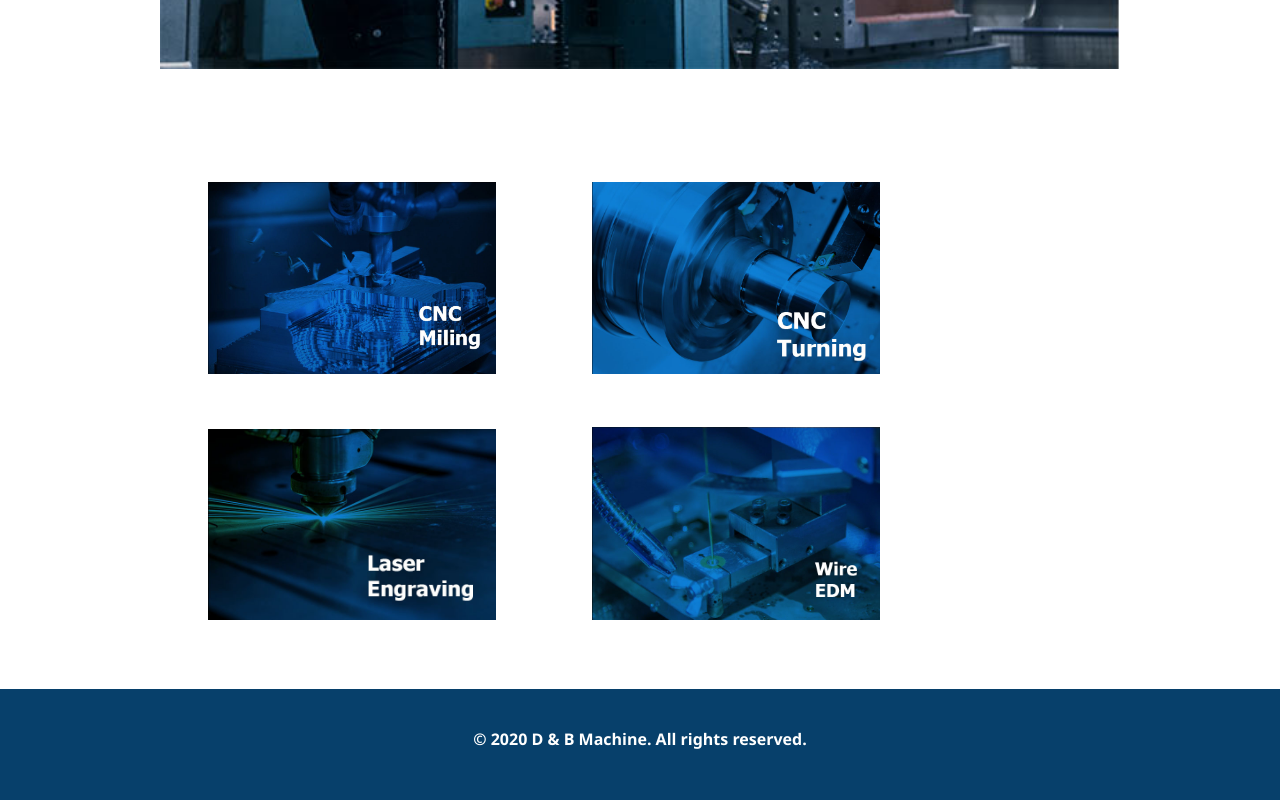
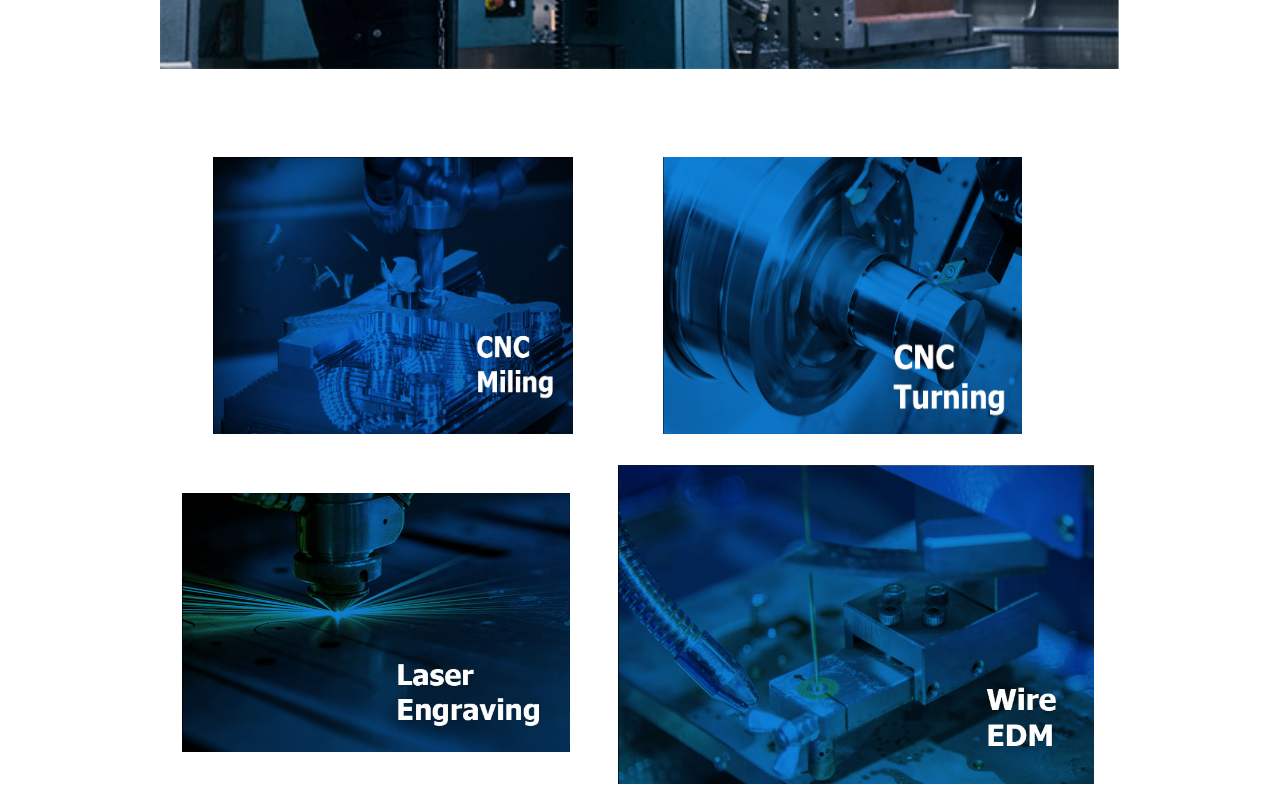
Before and after one commit to irendon1993/dandbwebsite, a React (Create React App) app: page /solutions in a window 1280 px wide. Shown: the part 800-1600 px from the top of the page. Built offline with nearby package versions, Linux system fonts and the light colour scheme.

Commit message:
Trying to clean up solutions menu

```diff
--- a/src/Pages/Solutions.js
+++ b/src/Pages/Solutions.js
@@ -20,11 +20,22 @@ export function Solutions() {
                 <img src={SolutionsBanner}/>
             </section>
             <section className="solutionsMenu">
-                <Link to="/milling"><img src={MillingItem}></img></Link>
-                <Link to="/turning"><img src={TurningItem}></img></Link>
-                <Link to="/laser"><img src={LaserItem}></img></Link>
-                <Link to="/wire"><img src={WireItem}></img></Link>
-
+                <div className="topMenu">
+                    <div>
+                        <Link to="/milling"><img src={MillingItem}></img></Link>
+                    </div>
+                    <div>
+                        <Link to="/turning"><img src={TurningItem}></img></Link>
+                    </div>
+                </div>
+                <div className="bottomMenu">
+                    <div>
+                        <Link to="/laser"><img src={LaserItem}></img></Link>
+                    </div>
+                    <div>
+                        <Link to="/wire"><img src={WireItem}></img></Link>
+                    </div>
+                </div>
             </section>
 
         </div>
--- a/src/Styles/solutions.scss
+++ b/src/Styles/solutions.scss
@@ -1,6 +1,7 @@
 .solutions {
     display: flex;
     flex-direction: column;
+    justify-content: center;
     align-items: center;
     background-color: white;
 
@@ -27,17 +28,45 @@
 
     .solutionsMenu {
         // display: flex;
+        justify-content: center;
+        align-items: center;
         // flex-wrap: wrap;
-        flex-direction: row;
+        // flex-direction: row;
         width: 75%;
         padding-bottom: 5%;
 
-        img {
-            width: 40%;
-            padding-top: 5%;
-            padding-left: 5%;
-            padding-right: 5%;
+        .topMenu {
+            justify-content: center;
+            align-items: center;
+            width: 100%;
+            display: flex;
+            flex-direction: row;
+
+            img {
+                width: 90%;
+                height: 300px;
+                padding-top: 5%;
+                padding-left: 5%;
+                padding-right: 5%;
+            }
         }
+
+        .bottomMenu {
+            width: 100%;
+            display: flex;
+            justify-content: center;
+            align-items: center;
+            flex-direction: row;
+
+            img {
+                width: 100%;
+                padding-top: 5%;
+                padding-left: 5%;
+                padding-right: 5%;
+            }
+        }
+
+
     }
 
     @media screen and (max-width:850px) {
```
Also changed, not shown: 1 other file (tests, documents, lock files or other folders).
